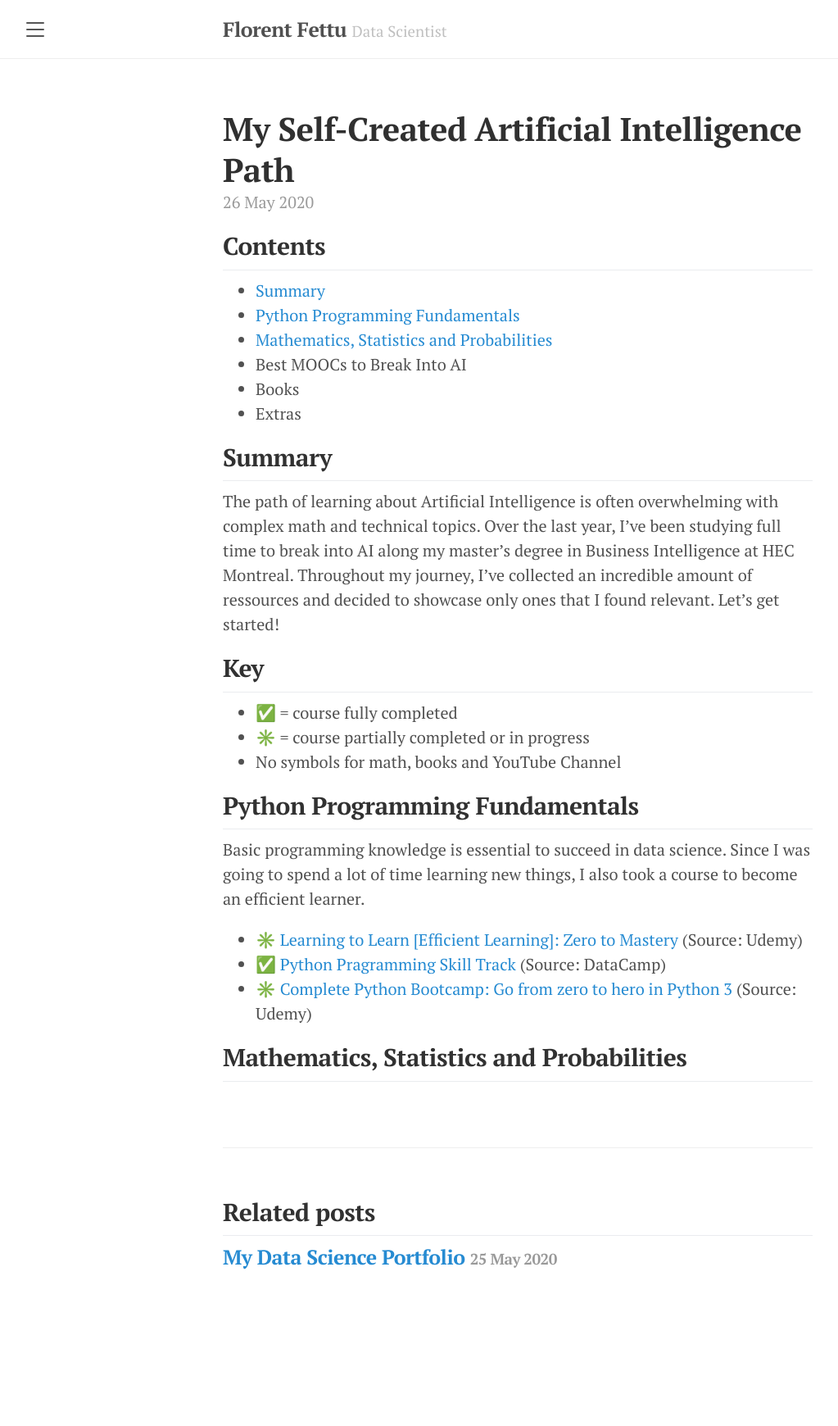
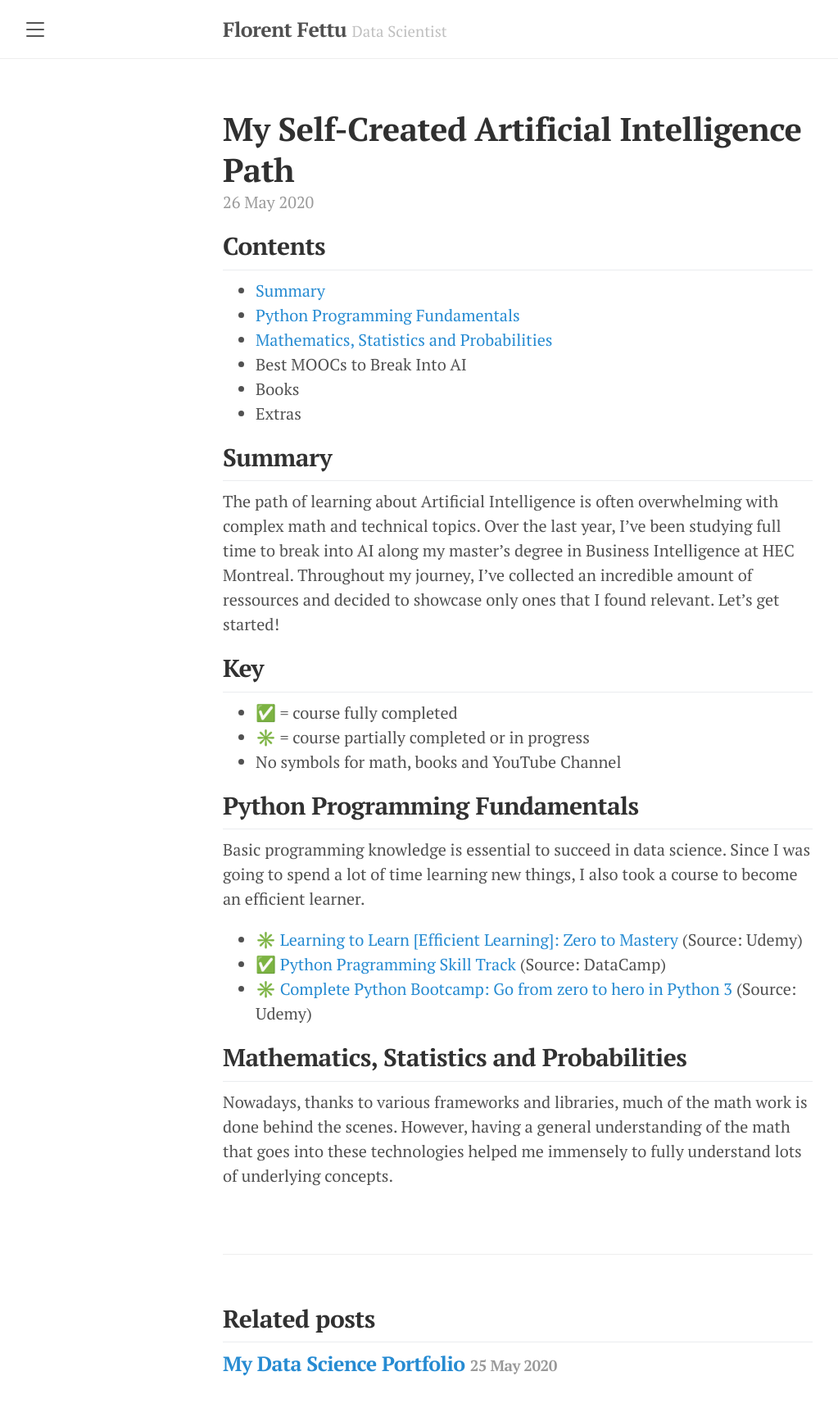
Before and after one commit to florentfettu/florentfettu.github.io, a Jekyll site: the page built from _posts/2020-05-26-my-self-created-artificial-intelligence-path.md, in a window 1280 px wide. Shown: the whole page at 82% size, without its empty margins (8-1031 px from the left). Built offline with Jekyll 4.4.1, drawn with Linux system fonts in a browser that asks for light colours; nearby versions of some CDN libraries; before the commit the page ends 1610 px from its top, so only the background shows below that.

Commit message:
Update 2020-05-26-my-self-created-artificial-intelligence-path.md

```diff
--- a/_posts/2020-05-26-my-self-created-artificial-intelligence-path.md
+++ b/_posts/2020-05-26-my-self-created-artificial-intelligence-path.md
@@ -30,3 +30,5 @@ Basic programming knowledge is essential to succeed in data science. Since I was
 * ✳️ <a href="https://www.udemy.com/course/complete-python-bootcamp/" target="_blank"> Complete Python Bootcamp: Go from zero to hero in Python 3 </a> (Source: Udemy)
 
 ## Mathematics, Statistics and Probabilities
+
+Nowadays, thanks to various frameworks and libraries, much of the math work is done behind the scenes. However, having a general understanding of the math that goes into these technologies helped me immensely to fully understand lots of underlying concepts.
```
